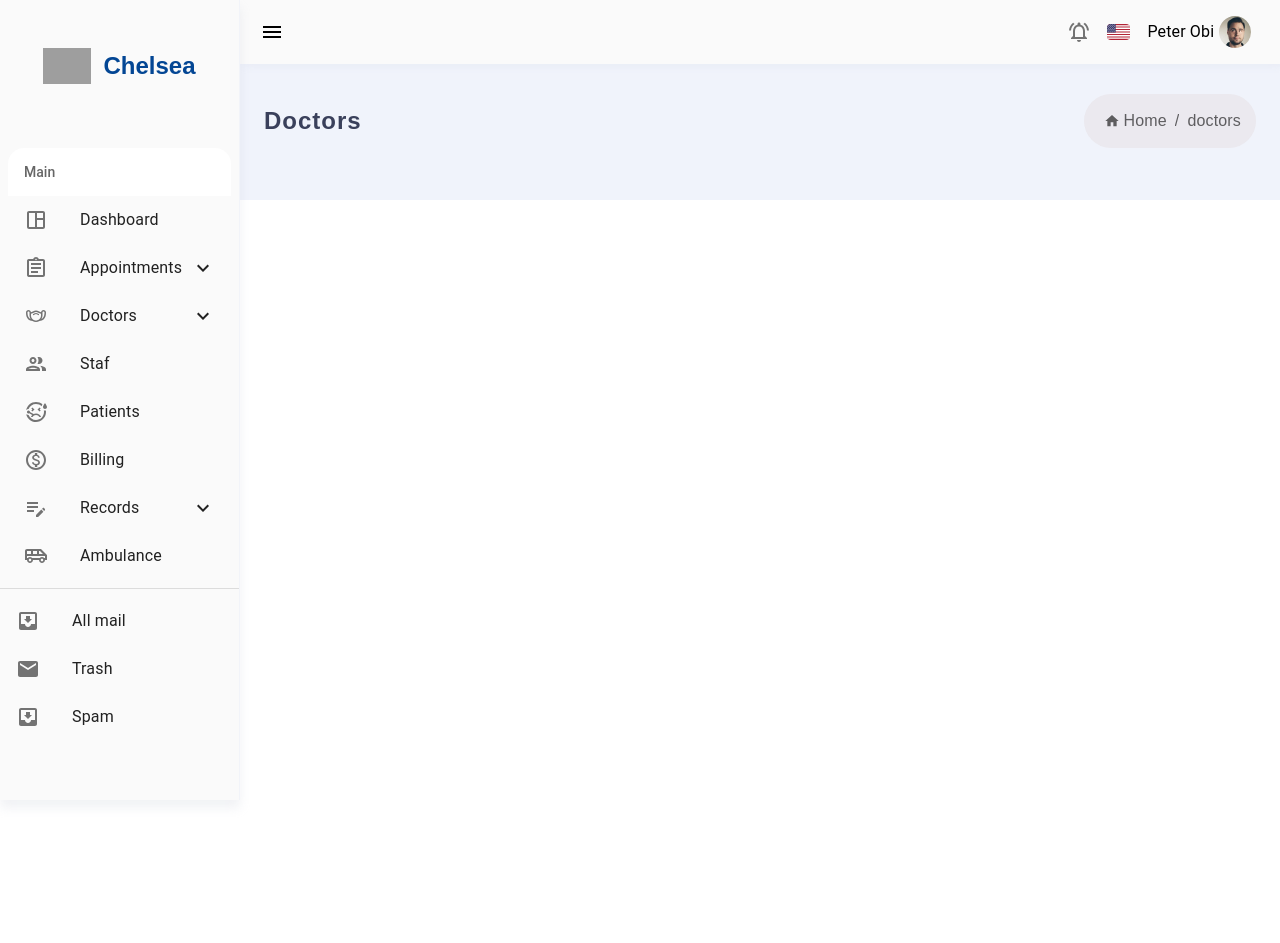
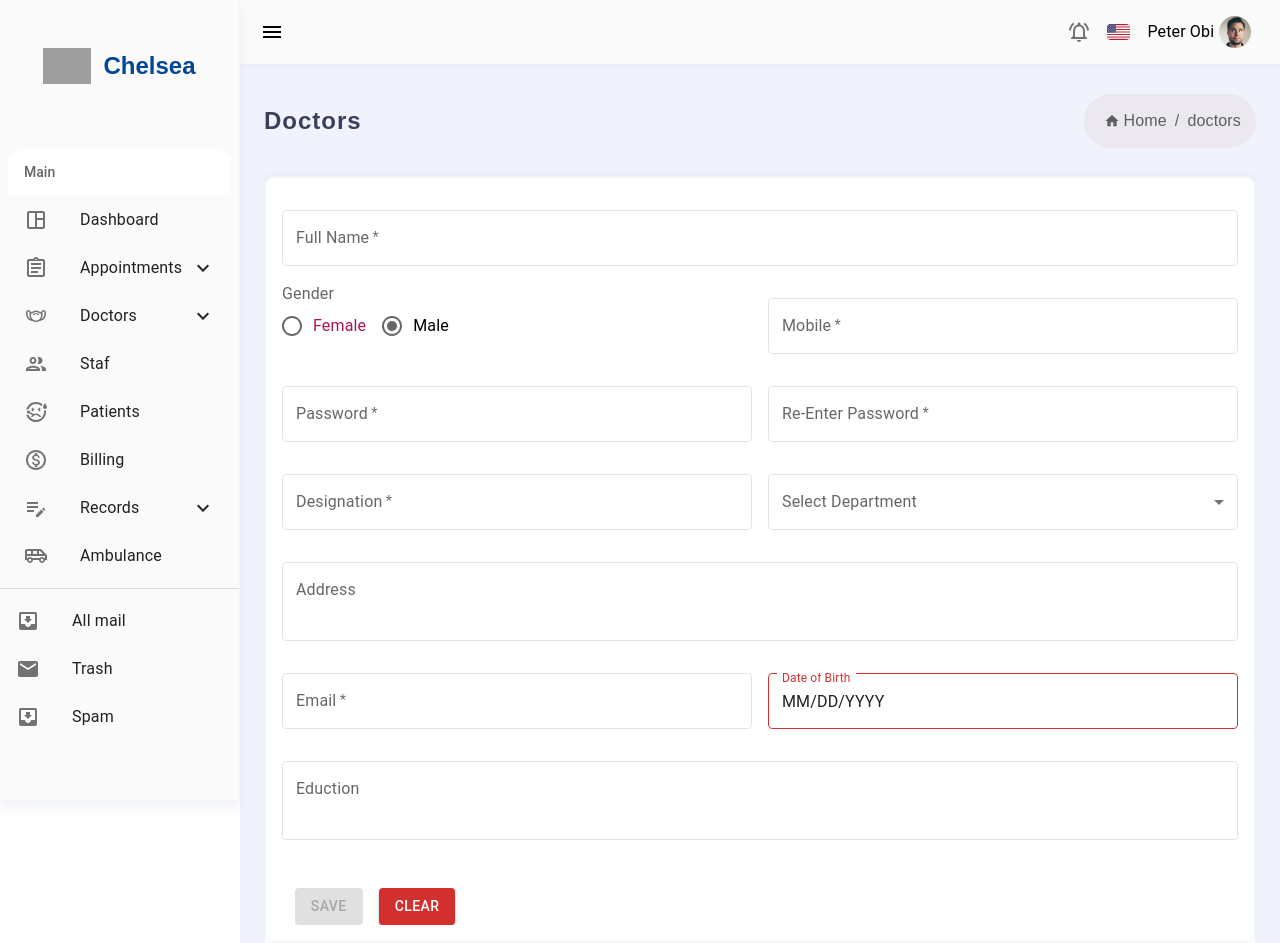
Before and after one commit to MicMond01/Chelsea-Hospital, a React (Create React App) app: page /admin/doctors/add in a window 1280 px wide. Shown: the top 943 px of the page. Before the commit the page ends 800 px from the top, so only its background shows below. Built offline with nearby package versions, Linux system fonts and the light colour scheme; grey boxes are pictures that could not be loaded.

Commit message:
first commit

```diff
--- /dev/null
+++ b/src/admin/Components/form/DoctorForm.jsx
@@ -0,0 +1,172 @@
+import React, { useId, useState } from "react";
+import CustomSelect from "../Models/CustomSelect";
+import MultiLineInput from "../Models/MultiLineInput";
+import { useDispatch, useSelector } from "react-redux";
+import { Button, Stack } from "@mui/material";
+import CustomDatePicker from "../Models/CustomDatePicker";
+import CustomTextInput from "../Models/CustomTextInput";
+import RadioButton from "../Models/RadioButton";
+
+const DoctorForm = () => {
+  const initialValues = {
+    doctor_name: "",
+    gender: "Male", // Provide a default value for gender
+    mobile: "",
+    password: "",
+    re_password: "",
+    designation: "",
+    address: "",
+    email: "",
+    date_of_birth: null,
+    education: "",
+  };
+
+  const [localInputValue, setLocalInputValue] = useState(initialValues);
+  //   const dispatch = useDispatch();
+  const userId = useId();
+  const responseValue = useSelector((state) => state.doctorList.items);
+
+  const hospitalDepartments = Array.from(
+    new Set(responseValue.map((item) => item.department))
+  );
+
+  const handleChangeValue = (name, value) => {
+    setLocalInputValue((prev) => ({
+      ...prev,
+      [name]: value,
+    }));
+  };
+
+  const [selectedDepartment, setSelectedDepartment] = useState("");
+
+  const handleDepartmentChange = (event) => {
+    setSelectedDepartment(event.target.value);
+    handleChangeValue("department", event.target.value);
+  };
+
+  const handleSave = () => {
+    const serializableState = {
+      id: userId,
+      ...localInputValue,
+    };
+
+    setLocalInputValue(initialValues);
+  };
+
+  const handleClear = () => {
+    setLocalInputValue(initialValues);
+  };
+
+  const areAllFieldsFilled = () => {
+    return Object.values(localInputValue).every(
+      (value) => value !== "" && value !== null
+    );
+  };
+
+  return (
+    <div className="card p-4">
+      <div className="sm:flex gap-4 block">
+        <CustomTextInput
+          inputLabel="Full Name"
+          name="patient_name"
+          inputValue={localInputValue.patient_name}
+          handleChangeValue={handleChangeValue}
+        />
+      </div>
+
+      <div className="sm:grid grid-cols-2 gap-4 block">
+        <RadioButton
+          name="gender"
+          radioValue={localInputValue.gender}
+          handleChangeValue={handleChangeValue}
+        />
+
+        <CustomTextInput
+          inputLabel="Mobile"
+          name="mobile"
+          inputValue={localInputValue.mobile}
+          handleChangeValue={handleChangeValue}
+        />
+      </div>
+
+      <div className="sm:flex gap-4 block">
+        <CustomTextInput
+          inputLabel="Password"
+          name="password"
+          inputValue={localInputValue.patient_name}
+          handleChangeValue={handleChangeValue}
+        />
+        <CustomTextInput
+          inputLabel="Re-Enter Password"
+          name="re-enter_password"
+          inputValue={localInputValue.patient_name}
+          handleChangeValue={handleChangeValue}
+        />
+      </div>
+
+      <div className="sm:flex gap-4 block">
+        <CustomTextInput
+          inputLabel="Designation"
+          name="designation"
+          inputValue={localInputValue.patient_name}
+          handleChangeValue={handleChangeValue}
+        />
+        <CustomSelect
+          inputLabel="Select Department"
+          inputValue={hospitalDepartments}
+          selectedValue={selectedDepartment}
+          handleChangeValue={handleDepartmentChange}
+        />
+      </div>
+
+      <div className="">
+        <MultiLineInput
+          inputLabel="Address"
+          name="address"
+          inputValue={localInputValue.address}
+          handleChangeValue={handleChangeValue}
+        />
+      </div>
+
+      <div className="sm:flex gap-4 block">
+        <CustomTextInput
+          inputLabel="Email"
+          name="email"
+          inputValue={localInputValue.email}
+          handleChangeValue={handleChangeValue}
+        />
+        <CustomDatePicker
+          inputLabel="Date of Birth"
+          name="date_of_birth"
+          inputValue={localInputValue.date_of_birth}
+          selectedDate={localInputValue.date_of_birth}
+          handleChangeValue={handleChangeValue}
+        />
+      </div>
+
+      <div className="">
+        <MultiLineInput
+          inputLabel="Eduction"
+          name="education"
+          inputValue={localInputValue.address}
+          handleChangeValue={handleChangeValue}
+        />
+      </div>
+
+      <Stack spacing={2} direction="row" sx={{ ml: "0.8rem", mt: "2rem" }}>
+        <Button
+          variant="contained"
+          onClick={handleSave}
+          disabled={!areAllFieldsFilled()}
+        >
+          Save
+        </Button>
+        <Button variant="contained" color="error" onClick={handleClear}>
+          Clear
+        </Button>
+      </Stack>
+    </div>
+  );
+};
+
+export default DoctorForm;
--- a/src/admin/scenes/AddDoctor.jsx
+++ b/src/admin/scenes/AddDoctor.jsx
@@ -1,10 +1,15 @@
 import React from "react";
 import Breadcrumb from "../../global-components/Breadcrumb";
+import DoctorForm from "../Components/form/DoctorForm";
 
 const AddDoctor = () => {
   return (
     <div>
       <Breadcrumb />
+
+      <div className="card">
+        <DoctorForm />
+      </div>
     </div>
   );
 };
--- /dev/null
+++ b/src/admin/scenes/DoctorProfile.jsx
@@ -0,0 +1,7 @@
+import React from "react";
+
+const DoctorProfile = () => {
+  return <div>DoctorProfile</div>;
+};
+
+export default DoctorProfile;
```
Also changed, not shown: src/admin/Admin.jsx (line endings or trailing spaces).
